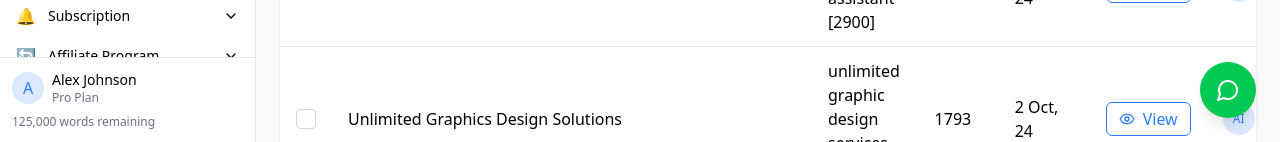
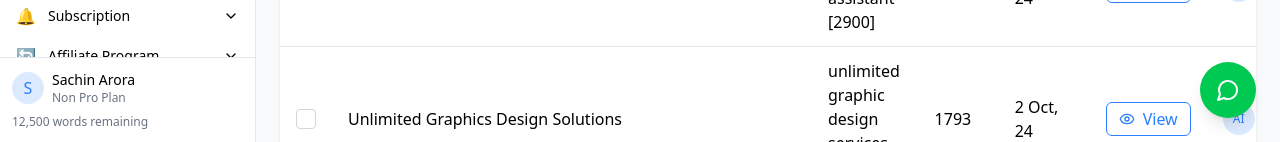
Before and after one commit to sachin0986/Creatiwise-Assignment, a React (Vite) app: page / in a window 1280 px wide. Shown: the part 658-800 px from the top of the page. Built offline with nearby package versions, Linux system fonts and the light colour scheme.

Commit message:
basic change

```diff
--- a/src/Database/DummyData.js
+++ b/src/Database/DummyData.js
@@ -354,11 +354,11 @@ export const accounts = [
 
 // User profile data
 export const userProfile = {
-  name: "Alex Johnson",
-  email: "alex@example.com",
+  name: "Sachin Arora",
+  email: "sachin@example.com",
   avatar: null, // Placeholder for avatar image
-  plan: "Pro",
-  wordsRemaining: 125000,
+  plan: "Non Pro",
+  wordsRemaining: 12500,
   articlesPublished: 28,
-  accountCreated: "Jan 15, 2024"
+  accountCreated: "May 21, 2025"
 };
```
